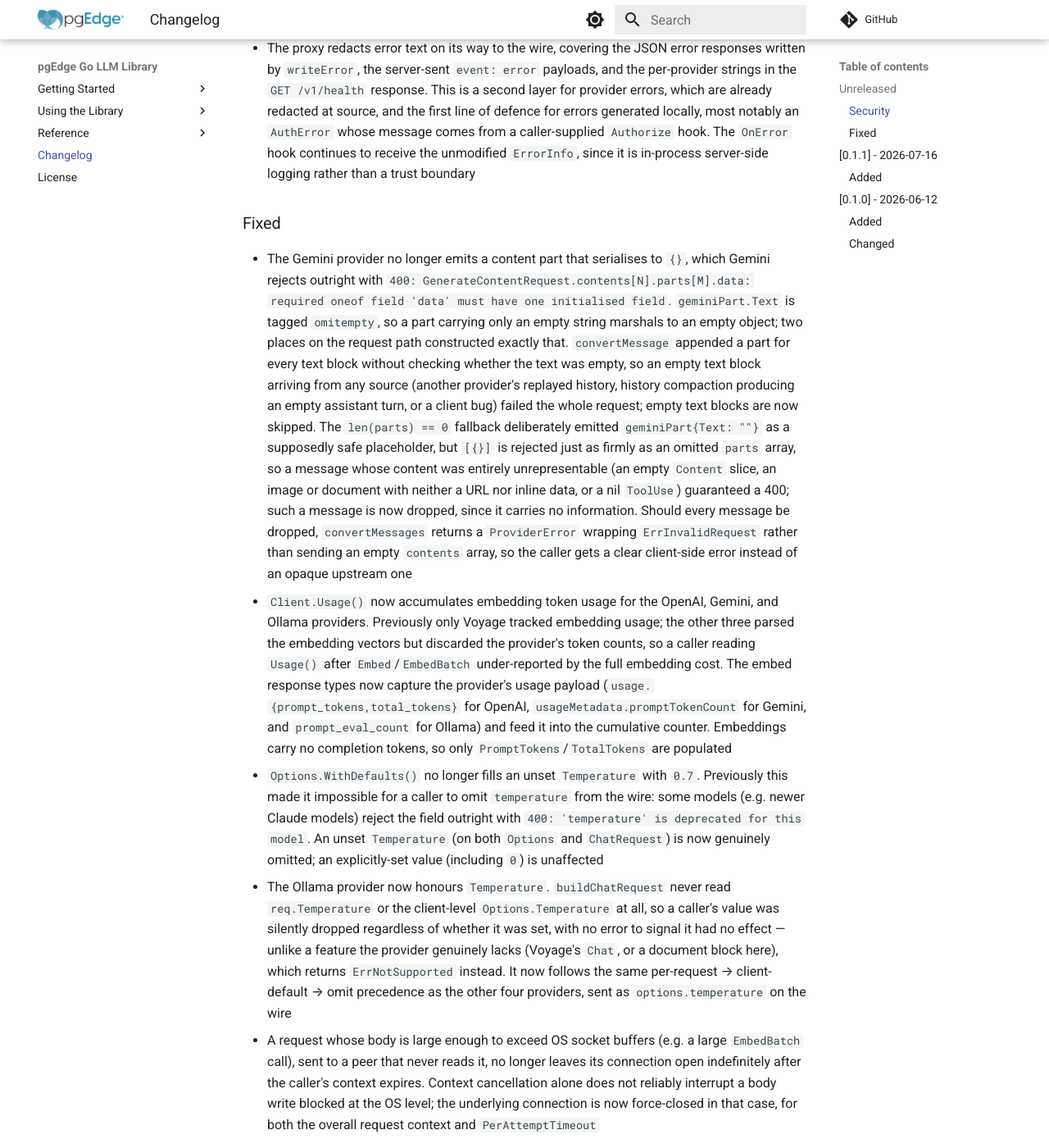
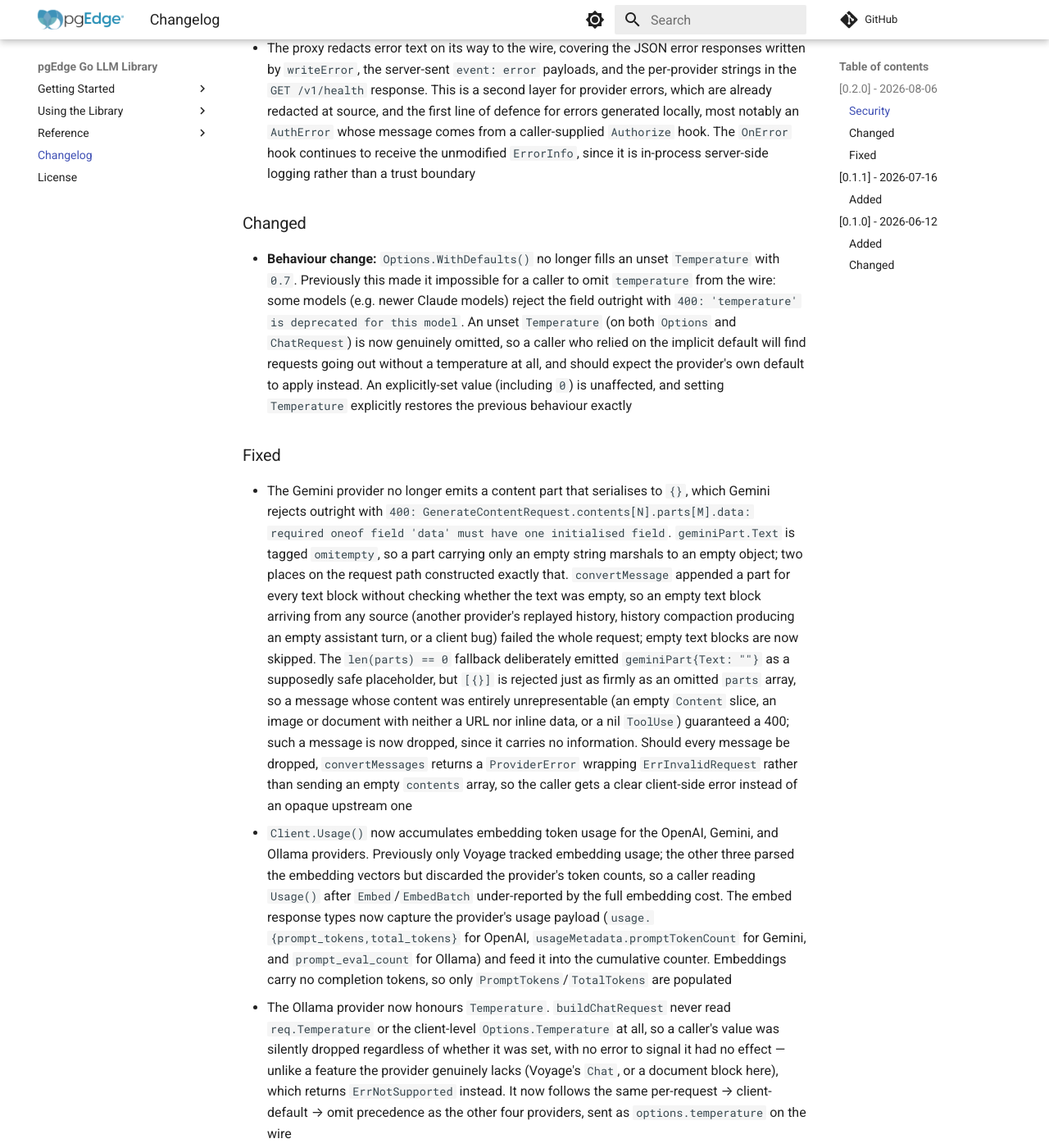
Before and after one commit to pgEdge/pgedge-go-llm-lib, an MkDocs documentation site: the page built from docs/changelog.md, in a window 1280 px wide and 1400 px high, scrolled down 653 px. Shown: the whole window at 82% size. Built offline with MkDocs 1.6.1 and Material for MkDocs 9.7.7, drawn with Linux system fonts in a browser that asks for light colours; comment, search, counter and statistics services are not loaded; some of the changed text lies outside the part shown.

Commit message:
Release version 0.2.0
- Rename the Unreleased changelog section to 0.2.0
- Promote the `WithDefaults` temperature change from Fixed to Changed

Nothing was added since 0.1.1, so a patch bump was the obvious reading, but
two of the fixes change observable behaviour for an existing caller, and the
minor component is where that signal belongs. `Options.WithDefaults()` no
longer forces an unset `Temperature` to `0.7`, so requests that previously
went out carrying `temperature: 0.7` now omit the field entirely and the
provider's own default applies instead, which can change model output for
code that never set a temperature at all. The Gemini provider also now drops
a message it cannot represent, rather than emitting a part that serialises
to `{}` and failing the whole request upstream. Someone applying what looked
like a routine patch release should not discover either of those by way of
changed results, so the temperature entry has moved into its own Changed
section where it will be read.

There is no version constant in the Go code and no pinned version in the
installation instructions, so the changelog heading is the only place in the
repository the number appears.

Release-Date: 2026-08-06

```diff
--- a/docs/changelog.md
+++ b/docs/changelog.md
@@ -8,16 +8,18 @@ The format is based on
 project adheres to
 [Semantic Versioning](https://semver.org/spec/v2.0.0.html).
 
-## Unreleased
+## [0.2.0] - 2026-08-06
 
 ### Security
 - Provider error messages no longer relay credentials to the caller. Every provider previously lifted the upstream API's own `error.message` string verbatim into `ProviderError.Message`, and the Voyage provider formatted the entire raw response body into it. Providers characteristically quote a partially masked form of the submitted key in that message on an authentication failure, so a service returning `err.Error()` to an HTTP client leaked a fragment of the operator's configured API key. All five providers now redact the configured key, any identifiable fragment of it, and anything matching a known credential format (the OpenAI, Anthropic, Google, and Voyage key prefixes, an `Authorization` value, and labelled values such as `api_key=`) before the message is stored, replacing each with `[REDACTED]`. The Voyage provider parses the error body rather than quoting it, and degrades to the status code alone when the body cannot be parsed. The unredacted text is never retained, and there is no option to disable redaction
 - The proxy redacts error text on its way to the wire, covering the JSON error responses written by `writeError`, the server-sent `event: error` payloads, and the per-provider strings in the `GET /v1/health` response. This is a second layer for provider errors, which are already redacted at source, and the first line of defence for errors generated locally, most notably an `AuthError` whose message comes from a caller-supplied `Authorize` hook. The `OnError` hook continues to receive the unmodified `ErrorInfo`, since it is in-process server-side logging rather than a trust boundary
 
+### Changed
+- **Behaviour change:** `Options.WithDefaults()` no longer fills an unset `Temperature` with `0.7`. Previously this made it impossible for a caller to omit `temperature` from the wire: some models (e.g. newer Claude models) reject the field outright with `400: 'temperature' is deprecated for this model`. An unset `Temperature` (on both `Options` and `ChatRequest`) is now genuinely omitted, so a caller who relied on the implicit default will find requests going out without a temperature at all, and should expect the provider's own default to apply instead. An explicitly-set value (including `0`) is unaffected, and setting `Temperature` explicitly restores the previous behaviour exactly
+
 ### Fixed
 - The Gemini provider no longer emits a content part that serialises to `{}`, which Gemini rejects outright with `400: GenerateContentRequest.contents[N].parts[M].data: required oneof field 'data' must have one initialised field`. `geminiPart.Text` is tagged `omitempty`, so a part carrying only an empty string marshals to an empty object; two places on the request path constructed exactly that. `convertMessage` appended a part for every text block without checking whether the text was empty, so an empty text block arriving from any source (another provider's replayed history, history compaction producing an empty assistant turn, or a client bug) failed the whole request; empty text blocks are now skipped. The `len(parts) == 0` fallback deliberately emitted `geminiPart{Text: ""}` as a supposedly safe placeholder, but `[{}]` is rejected just as firmly as an omitted `parts` array, so a message whose content was entirely unrepresentable (an empty `Content` slice, an image or document with neither a URL nor inline data, or a nil `ToolUse`) guaranteed a 400; such a message is now dropped, since it carries no information. Should every message be dropped, `convertMessages` returns a `ProviderError` wrapping `ErrInvalidRequest` rather than sending an empty `contents` array, so the caller gets a clear client-side error instead of an opaque upstream one
 - `Client.Usage()` now accumulates embedding token usage for the OpenAI, Gemini, and Ollama providers. Previously only Voyage tracked embedding usage; the other three parsed the embedding vectors but discarded the provider's token counts, so a caller reading `Usage()` after `Embed`/`EmbedBatch` under-reported by the full embedding cost. The embed response types now capture the provider's usage payload (`usage.{prompt_tokens,total_tokens}` for OpenAI, `usageMetadata.promptTokenCount` for Gemini, and `prompt_eval_count` for Ollama) and feed it into the cumulative counter. Embeddings carry no completion tokens, so only `PromptTokens`/`TotalTokens` are populated
-- `Options.WithDefaults()` no longer fills an unset `Temperature` with `0.7`. Previously this made it impossible for a caller to omit `temperature` from the wire: some models (e.g. newer Claude models) reject the field outright with `400: 'temperature' is deprecated for this model`. An unset `Temperature` (on both `Options` and `ChatRequest`) is now genuinely omitted; an explicitly-set value (including `0`) is unaffected
 - The Ollama provider now honours `Temperature`. `buildChatRequest` never read `req.Temperature` or the client-level `Options.Temperature` at all, so a caller's value was silently dropped regardless of whether it was set, with no error to signal it had no effect — unlike a feature the provider genuinely lacks (Voyage's `Chat`, or a document block here), which returns `ErrNotSupported` instead. It now follows the same per-request → client-default → omit precedence as the other four providers, sent as `options.temperature` on the wire
 - A request whose body is large enough to exceed OS socket buffers (e.g. a large `EmbedBatch` call), sent to a peer that never reads it, no longer leaves its connection open indefinitely after the caller's context expires. Context cancellation alone does not reliably interrupt a body write blocked at the OS level; the underlying connection is now force-closed in that case, for both the overall request context and `PerAttemptTimeout`
 
```
